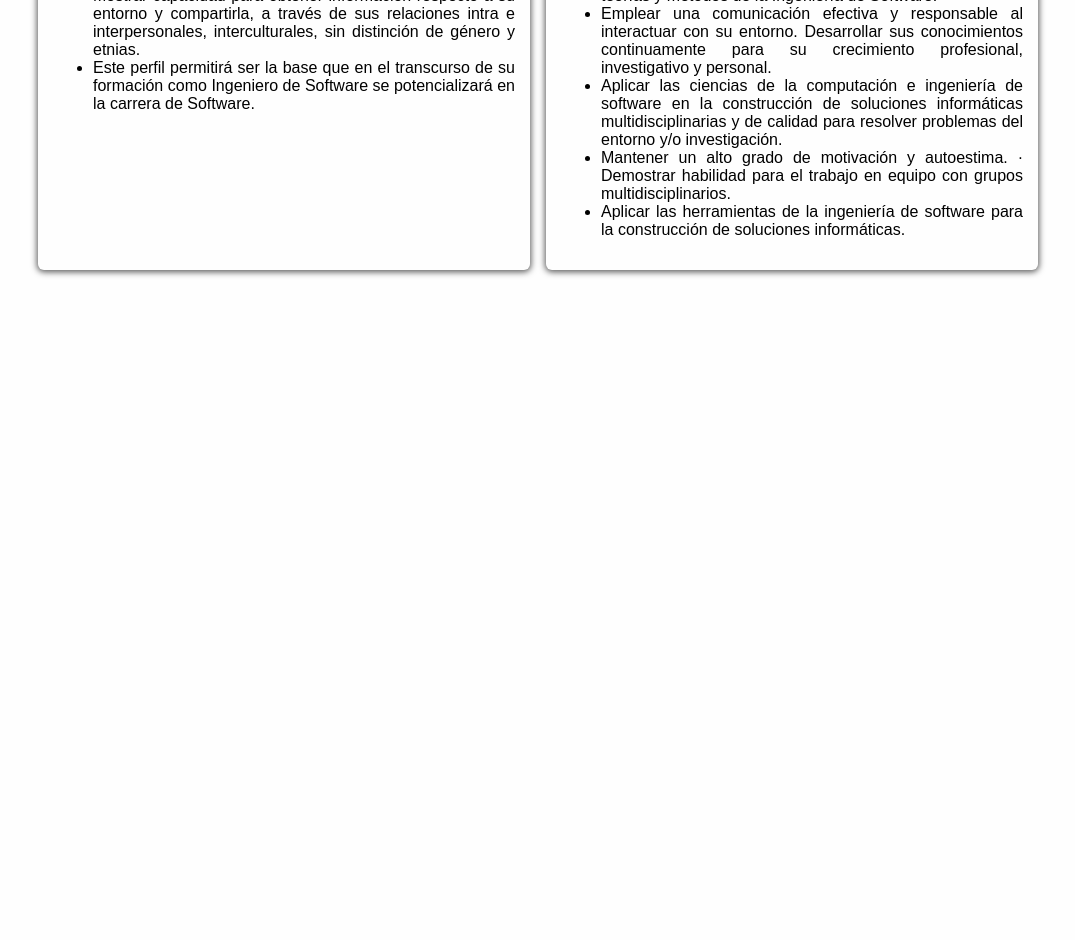
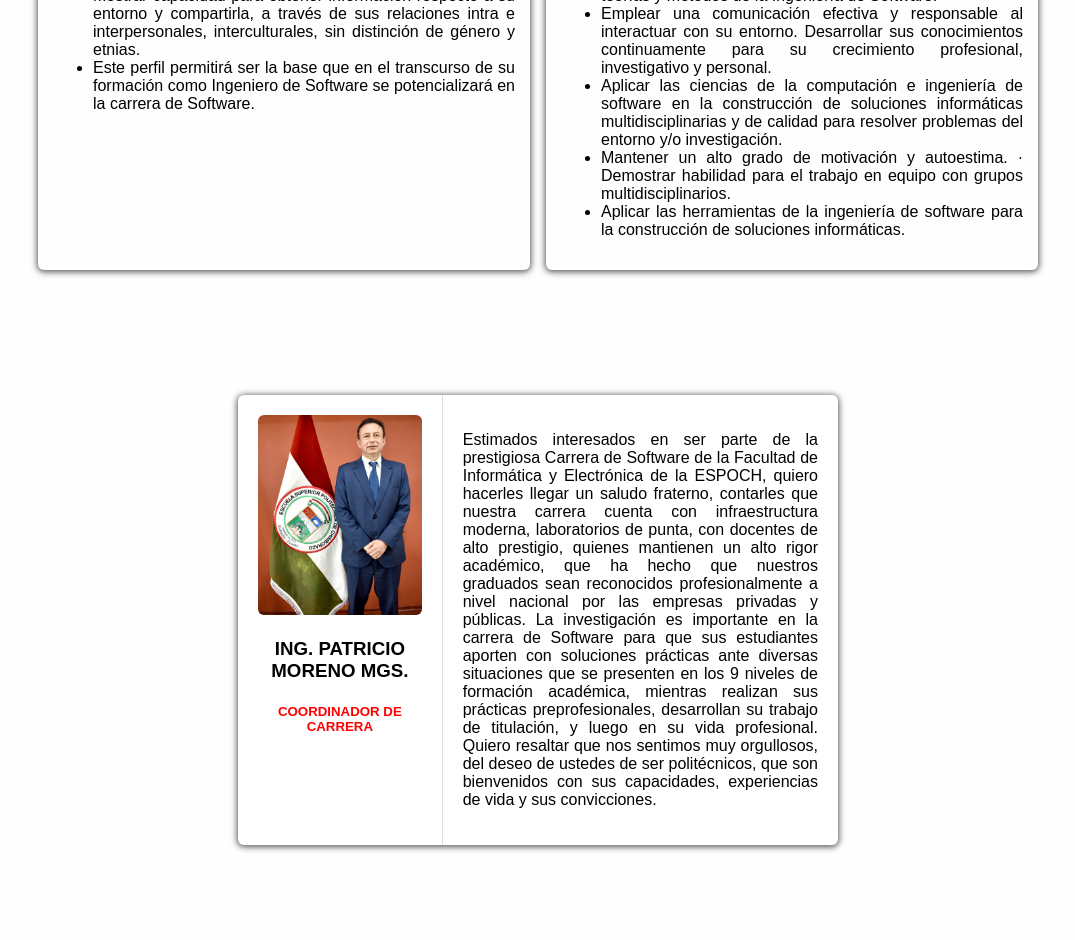
Before and after one commit to Gokrusk/fiepage, a plain HTML site: page carreras/soft.html in a window 1280 px wide. Shown: the part 1054-1994 px from the top of the page, without its empty margins (102-1177 px from the left). Before the commit the page ends 1354 px from the top, so only its background shows below. Drawn offline with Linux system fonts and the light colour scheme.

Commit message:
softCarrer

```diff
--- a/Styles/styles.css
+++ b/Styles/styles.css
@@ -352,7 +352,53 @@
     background-color: #1e7aa1;
     transform: translateY(-2px);
 }
+.contain
+{
+    display: flex;
+    min-height: 80vh;
+    padding: 30px 15px;
+    align-items: center;
+    justify-content: center;
+    border-radius: 20px;
+}
+.cardHead
+{
+    border-right: 1px solid #ddd;
+    text-align: center;
+}
+.cardHead, .descripcion
+{
+    padding: 20px;
+}
+.cardHead img
+{
+    border-radius: 6px;
+    height: 200px;
+    transition: .2s;
+}
+.cardHead h5
+{
+    color: #FF0000;
 
+}
+.descripcion
+{
+    position: relative;
+}
+.descripcion p
+{
+
+    text-align: justify;
+}
+.cardContain
+{
+    display: flex;
+    width: 600px;
+    height: auto;
+    background-color: white;
+    border-radius: 6px;
+    box-shadow: 0 1px 6px 1px rgb(88, 88, 88);
+}
 @media (max-width: 770px)
 {
     .contCard
@@ -373,6 +419,19 @@
         grid-template-columns: repeat(2,1fr);
         overflow: hidden;
     }
+    .contCard5
+    {
+        grid-template-columns: repeat(1,1fr);
+        overflow: hidden;
+    }
+    .cardContain
+    {
+        display: block;
+    }
+    .cardHead
+    {
+        padding: 20px 20px 5px 20px;
+    }
 }
 @media (max-width: 600px)
 {
@@ -385,4 +444,9 @@
         grid-template-columns: repeat(1,1fr);
         overflow: hidden;
     }
+    .contCard5
+    {
+        grid-template-columns: repeat(1,1fr);
+        overflow: hidden;
+    }
 }
--- a/carreras/soft.html
+++ b/carreras/soft.html
@@ -107,6 +107,30 @@
                 </div>
             </div>
         </section>
+        <div class="contain">
+            <div class="cardContain">
+                <div class="cardHead">
+                    <img src="/images/cordSoft.jpg" alt="Cordinador de Carrera">
+                    <h3>ING. PATRICIO MORENO MGS.</h3>
+                    <h5>COORDINADOR DE CARRERA</h5>
+                </div>
+                <div class="descripcion">
+                    <p>
+                        Estimados interesados en ser parte de la prestigiosa Carrera de Software de la Facultad
+                        de Informática y Electrónica de la ESPOCH, quiero hacerles llegar un saludo fraterno,
+                        contarles que nuestra carrera cuenta con infraestructura moderna, laboratorios de punta,
+                        con docentes de alto prestigio, quienes mantienen un alto rigor académico, que ha hecho
+                        que nuestros graduados sean reconocidos profesionalmente a nivel nacional por las empresas
+                        privadas y públicas. La investigación es importante en la carrera de Software para que sus
+                        estudiantes aporten con soluciones prácticas ante diversas situaciones que se presenten en
+                        los 9 niveles de formación académica, mientras realizan sus prácticas preprofesionales,
+                        desarrollan su trabajo de titulación, y luego en su vida profesional. Quiero resaltar que
+                        nos sentimos muy orgullosos, del deseo de ustedes de ser politécnicos, que son bienvenidos
+                        con sus capacidades, experiencias de vida y sus convicciones.
+                    </p>
+                </div>
+            </div>
+        </div>
     </div>
 </body>
 </html>
```
Also changed, not shown: images/cordSoft.jpg (added).
